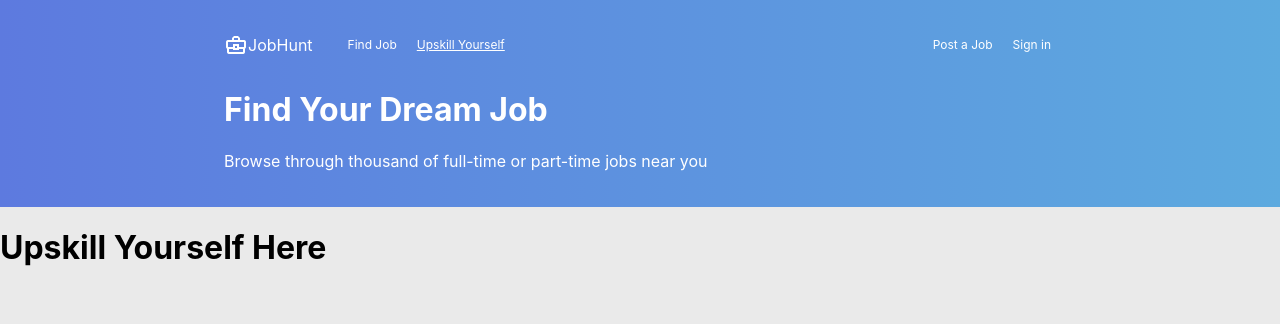
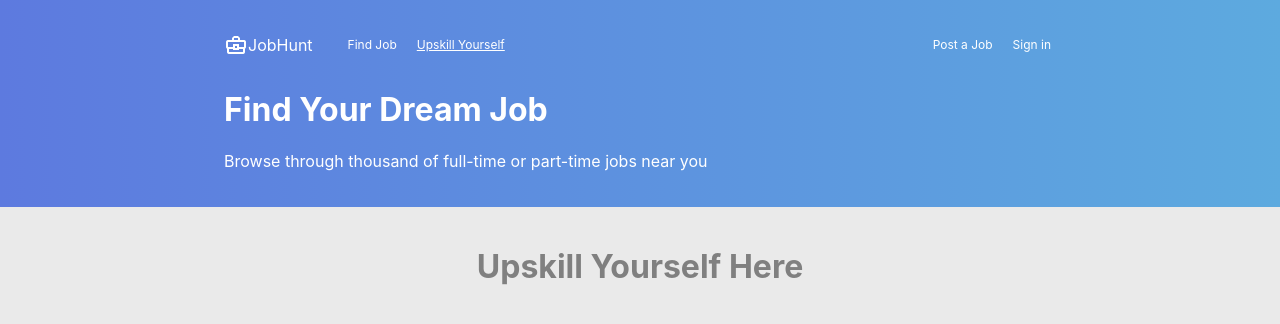
Before and after one commit to ravishukla86044/goodera, a React (Create React App) app in the folder gooderafrontend/: page / in a window 1280 px wide. Both pictures are taken after a click on the item "Upskill Yourself". Shown: the top 324 px of the page. Built offline with nearby package versions, Linux system fonts and the light colour scheme; no server answers.

Commit message:
added color to empty pages

```diff
--- a/gooderafrontend/src/App.jsx
+++ b/gooderafrontend/src/App.jsx
@@ -4,13 +4,19 @@ import "./App.css";
 import { Search } from "./Components/Middle/Search";
 import { Switch, Route, useLocation } from "react-router-dom";
 import { useState } from "react";
+import styled from "styled-components";
+
+const H = styled.h1`
+  color: grey;
+  margin: auto;
+  margin-top: 40px;
+  width: max-content;
+`;
 
 function App() {
-  const [active, setActive] = useState(1);
-
   return (
     <div className="App">
-      <Header active={active} setActive={setActive} />
+      <Header />
       <Switch>
         <Route exact path="/">
           <>
@@ -19,13 +25,13 @@ function App() {
         </Route>
 
         <Route path="/upskill">
-          <h1>Upskill Yourself Here</h1>
+          <H>Upskill Yourself Here</H>
         </Route>
         <Route path="/postjob">
-          <h1>Post a Job here</h1>
+          <H>Post a Job here</H>
         </Route>
         <Route path="/login">
-          <h1>Login Here</h1>
+          <H>Login Here</H>
         </Route>
       </Switch>
     </div>
```
